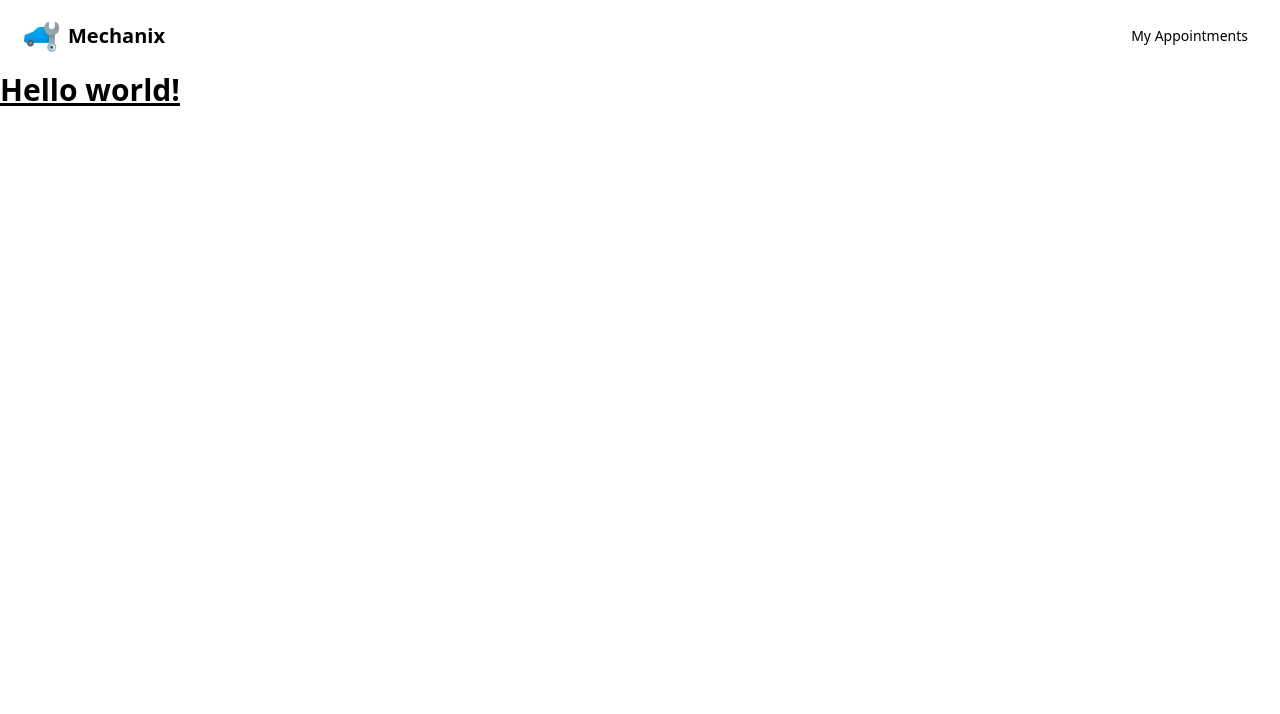
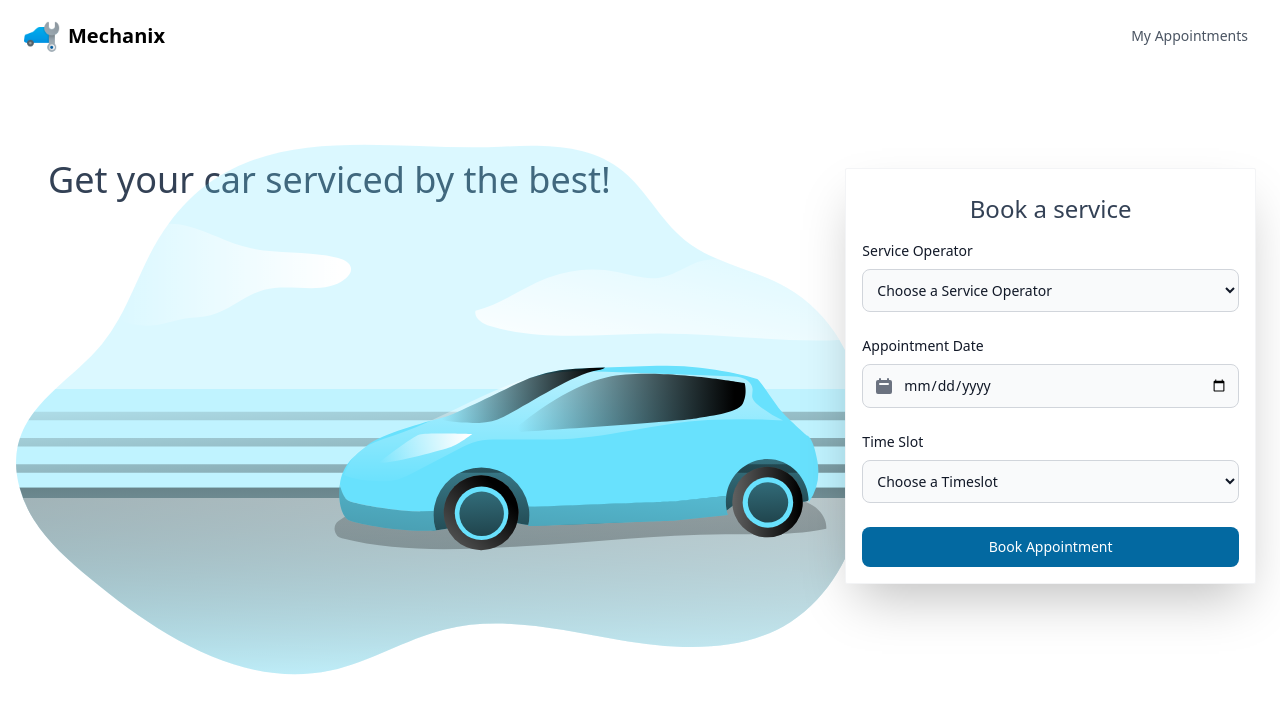
Before and after one commit to mdsdqk/mechanix, a Next.js app: page / in a window 1280 px wide. Shown: the top 714 px of the page. Built offline with nearby package versions, Linux system fonts and the light colour scheme.

Commit message:
Added components and updated index.js

```diff
--- /dev/null
+++ b/src/components/AppointmentForm.jsx
@@ -0,0 +1,56 @@
+import { useState, useEffect } from "react";
+
+export default function AppointmentForm() {
+	const [serviceOps, setServiceOps] = useState(["SOP1", "SOP2", "SOP3"]);
+	const [timeslots, setTimeslots] = useState(["00:00", "01:00", "02:00", "03:00", "04:00", "05:00"]);
+	const bookedslots = ["02:00"];
+
+	useEffect(() => {
+		//setServiceOps
+
+	}, []);
+
+	return (
+		<div className="max-w-md mx-auto m-2 p-2 border border-gray-100 rounded-sm shadow-2xl bg-white">
+			<h2 className="m-2 md:m-4 text-center font-medium text-xl md:text-2xl text-slate-700">Book a service</h2>
+			<form className="m-2">
+				<div className="mb-6">
+					<label htmlFor="serviceOps" className="block mb-2 text-sm font-medium text-gray-900">Service Operator</label>
+					<select name="serviceOps" id="serviceOps" className="bg-gray-50 border border-gray-300 text-gray-900 text-sm rounded-lg focus:ring-sky-500 focus:border-sky-500 block w-full p-2.5">
+						<option value="" className="p-2">Choose a Service Operator</option>
+						{
+							serviceOps.map((serviceOp) => {
+								return <option key={serviceOp} value={serviceOp} className="p-2">{serviceOp}</option>;
+							})
+						}
+					</select>
+				</div>
+				<div className="mb-6">
+					<label htmlFor="appointmentDate" className="block mb-2 text-sm font-medium text-gray-900">Appointment Date</label>
+					<div className="relative">
+						<div className="flex absolute inset-y-0 left-0 items-center pl-3 pointer-events-none">
+							<svg aria-hidden="true" className="w-5 h-5 text-gray-500 dark:text-gray-400" fill="currentColor" viewBox="0 0 20 20" xmlns="http://www.w3.org/2000/svg">
+								<path fillRule="evenodd" d="M6 2a1 1 0 00-1 1v1H4a2 2 0 00-2 2v10a2 2 0 002 2h12a2 2 0 002-2V6a2 2 0 00-2-2h-1V3a1 1 0 10-2 0v1H7V3a1 1 0 00-1-1zm0 5a1 1 0 000 2h8a1 1 0 100-2H6z" clipRule="evenodd">
+								</path>
+							</svg>
+						</div>
+						<input type="date" id="appointmentDate" className="bg-gray-50 border border-gray-300 text-gray-900 sm:text-sm rounded-lg focus:ring-sky-500 focus:border-sky-500 block w-full pl-10 p-2.5" placeholder="Select date" />
+					</div>
+				</div>
+				<div className="mb-6">
+					<label htmlFor="timeslots" className="block mb-2 text-sm font-medium text-gray-900">Time Slot</label>
+					<select name="timeslots" id="timeslots" className="bg-gray-50 border border-gray-300 text-gray-900 text-sm rounded-lg focus:ring-sky-500 focus:border-sky-500 block w-full p-2.5">
+						<option value="" className="p-2">Choose a Timeslot</option>
+						{
+							timeslots.map((timeslot) => {
+								if (!bookedslots.includes(timeslot))
+									return <option key={timeslot} value={timeslot} className="p-2">{timeslot}</option>;
+							})
+						}
+					</select>
+				</div>
+				<button type="submit" className="text-white bg-sky-700 hover:bg-sky-800 focus:ring-4 focus:outline-none focus:ring-sky-300 font-medium rounded-lg text-sm w-full px-5 py-2.5 text-center">Book Appointment</button>
+			</form>
+		</div>
+	);
+}
--- /dev/null
+++ b/src/components/Hero.jsx
@@ -0,0 +1,15 @@
+import Image from "next/image";
+import carImage from "../assets/Car_Monochromatic.svg";
+
+export default function Hero() {
+	return (
+		<div className="m-2 mt-4 p-2 relative md:w-2/3">
+			<h1 className="text-center mt-16 md:text-left md:ml-8 text-2xl md:text-3xl lg:text-4xl font-medium text-slate-700">
+				Get your car serviced by the best!
+			</h1>
+			<div className="absolute top-12 md:top-0 w-full h-screen">
+				<Image src={carImage} alt="Hero Image" layout="responsive" />
+			</div>
+		</div>
+	);
+}
--- a/src/components/NavBar.js
+++ b/src/components/NavBar.jsx
@@ -7,7 +7,7 @@ export default function NavBar() {
 		<nav className="bg-white border-gray-200 px-2 sm:px-4 py-2.5 rounded">
 			<div className="container flex flex-wrap justify-between items-center mx-auto">
 				<Link href="/">
-					<div className="flex items-center mx-2">
+					<div className="flex items-center mx-2 cursor-pointer">
 						<Image src={logo} width={36} height={36} className="mr-3" alt="Mechanix Logo" />
 						<span className="self-center text-xl font-semibold whitespace-nowrap mx-2">Mechanix</span>
 					</div>
@@ -15,7 +15,9 @@ export default function NavBar() {
 				<div className="md:block md:w-auto" id="navbar-default">
 					<ul className="flex p-4 rounded-lg md:space-x-8 md:mt-0 md:text-sm md:font-medium md:border-0 md:bg-white">
 						<li>
-							<Link href="#" className="block text-gray-700 rounded hover:text-blue-700 md:p-0">My Appointments</Link>
+							<Link href="/appointments" >
+								<span className="block cursor-pointer text-sm font-medium text-gray-600 rounded hover:text-sky-700 md:p-0">My Appointments</span>
+							</Link>
 						</li>
 					</ul>
 				</div>
--- a/src/pages/index.js
+++ b/src/pages/index.js
@@ -1,12 +1,25 @@
+import AppointmentForm from "../components/AppointmentForm";
+import Hero from "../components/Hero";
 import NavBar from "../components/NavBar";
+import Head from "next/head";
 
 export default function Home() {
   return (
     <>
+      <Head>
+        <title>Mechanix</title>
+        <meta name="viewport" content="initial-scale=1.0, width=device-width" />
+      </Head>
+
       <NavBar />
-      <h1 className="text-3xl font-bold underline">
-        Hello world!
-      </h1>
+      <div className="relative">
+        <div className="">
+          <Hero />
+        </div>
+        <div className="absolute p-4 md:p-2 top-80 w-full md:w-1/3 md:top-16 md:right-4">
+          <AppointmentForm />
+        </div>
+      </div>
     </>
   );
 }
```
